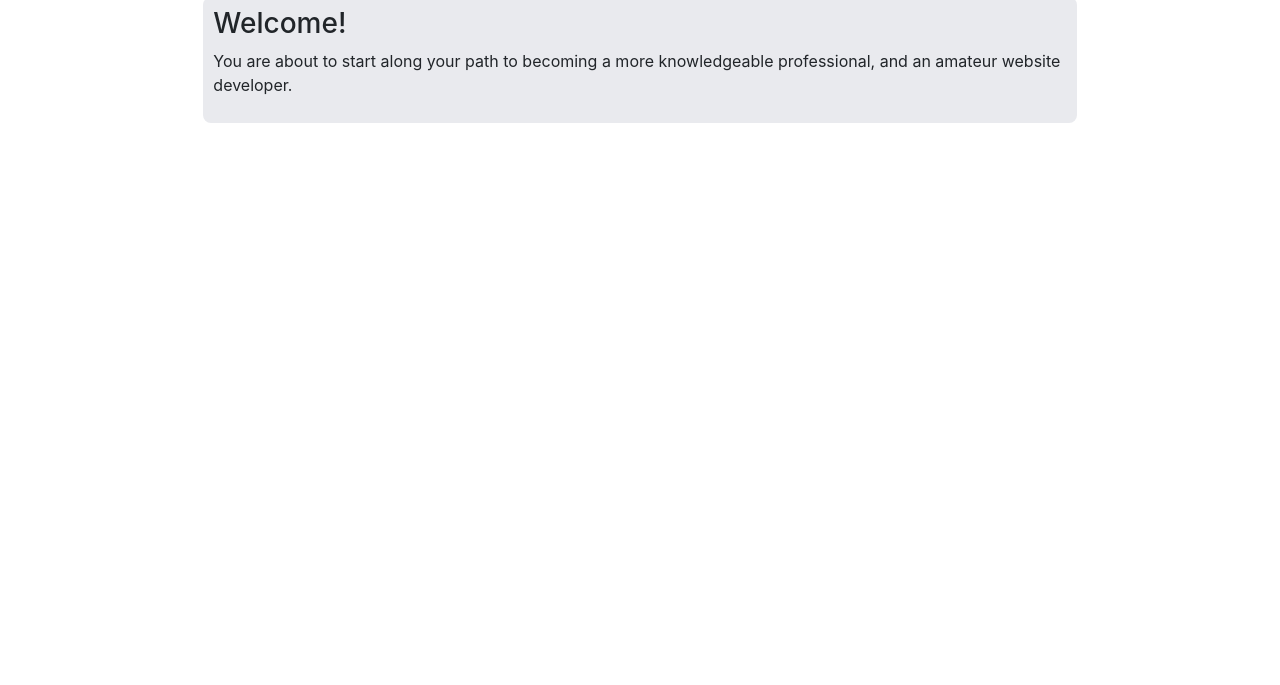
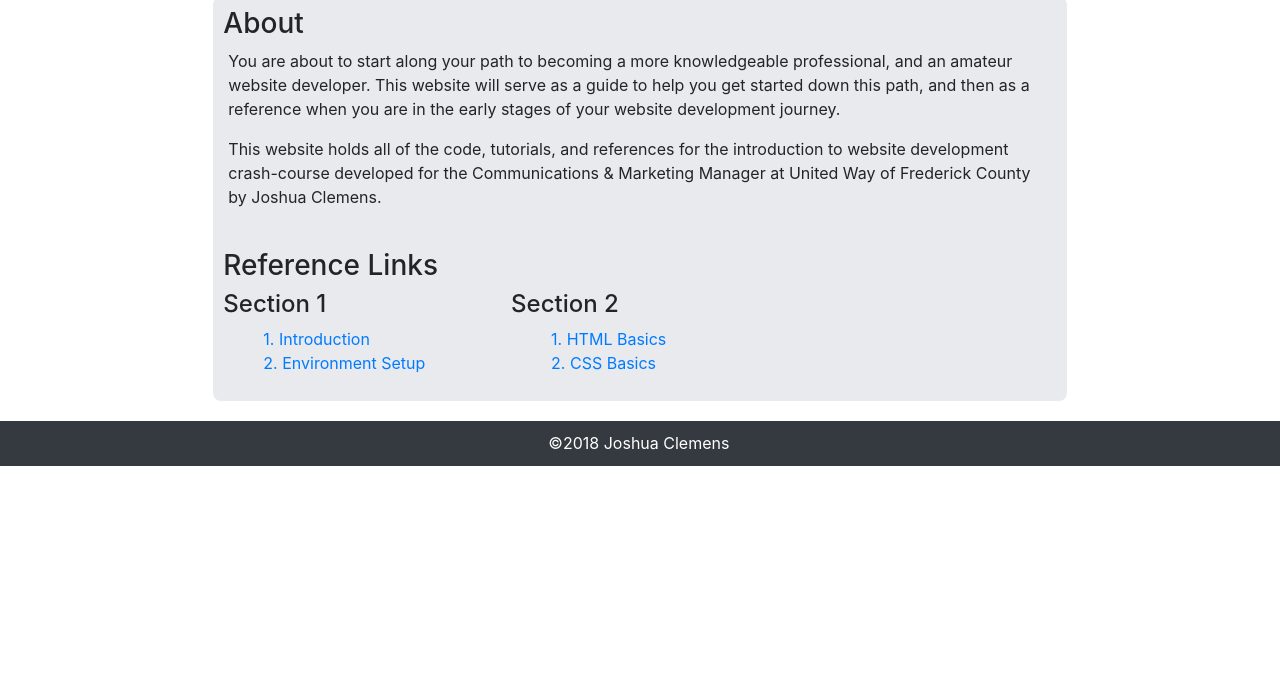
Before and after one commit to JMClemens/IntroWebDev, a plain HTML site: page Website/index.html in a window 1280 px wide. Shown: the part 115-800 px from the top of the page. Drawn offline with nearby package versions, Linux system fonts and the light colour scheme.

Commit message:
Homepage finished for sections 1-4

```diff
--- a/Website/css/main.css
+++ b/Website/css/main.css
@@ -42,3 +42,21 @@ code {
   background-color: #E9EAEE;
   padding: 10px;
 }
+#content p {
+  margin-left: 5px;
+  margin-right: 5px;
+}
+#section_links ul {
+  list-style: none;
+}
+.wrapper {
+  width: 100%;
+}
+footer {
+  margin-top: 20px;
+  color: white;
+  height: 45px;
+}
+footer div {
+  margin-top:10px;
+}
--- a/Website/index.html
+++ b/Website/index.html
@@ -14,8 +14,8 @@
     <title>Web Dev</title>
   </head>
   <body>
-  <div id="wrapper">
-    <nav class="navbar navbar-expand-lg navbar-light bg-light">
+  <div id="wrapper" class="container-fluid">
+    <nav class="navbar navbar-expand-lg navbar-dark bg-dark">
       <a class="navbar-brand" href="#">Intro to Website Development</a>
       <button class="navbar-toggler" type="button" data-toggle="collapse" data-target="#navbarSupportedContent" aria-controls="navbarSupportedContent" aria-expanded="false" aria-label="Toggle navigation">
         <span class="navbar-toggler-icon"></span>
@@ -34,17 +34,21 @@
               Sections
             </a>
             <div class="dropdown-menu" aria-labelledby="navbarDropdown">
-              <a class="dropdown-item" href="#">1. Introduction</a>
-              <a class="dropdown-item" href="#">2. Environment Setup</a>
+              <a class="dropdown-item" href="/s1/intro.html">1. Introduction</a>
+              <a class="dropdown-item" href="/s1/environment.html">2. Environment Setup</a>
               <div class="dropdown-divider"></div>
-              <a class="dropdown-item" href="#">Something else here</a>
+              <a class="dropdown-item" href="/s2/hbasics.html">3. HTML Basics</a>
+              <a class="dropdown-item" href="/s2/cbasics.html">4. CSS Basics</a>
+              <div class="dropdown-divider"></div>
             </div>
           </li>
         </ul>
+        <!--
         <form class="form-inline my-2 my-lg-0" id="search">
           <input class="form-control mr-sm-2" type="search" placeholder="Search" aria-label="Search">
           <button class="btn btn-outline-success my-2 my-sm-0" type="submit">Search</button>
         </form>
+        -->
       </div>
     </nav>
     <div id="header">
@@ -55,11 +59,36 @@
     <div class="row">
       <div class="col-sm-0 col-md-2"></div>
       <div id="content" class="col-sm-12 col-md-8">
-        <h3>Welcome!</h3>
-        <p>You are about to start along your path to becoming a more knowledgeable professional, and an amateur website developer.</p>
+        <h3>About</h3>
+        <p>You are about to start along your path to becoming a more knowledgeable professional, and an amateur website developer. This website will serve as a guide to help you get started down this path, and then as a reference when you are in the early stages of your website development journey.</p>
+        <p>This website holds all of the code, tutorials, and references for the introduction to website development crash-course developed for the Communications &amp; Marketing Manager at United Way of Frederick County by Joshua Clemens.</p>
+        <br>
+        <h3>Reference Links</h3>
+        <div class="row" id="section_links">
+          <div class="col-md-4">
+            <h4>Section 1</h4>
+            <ul>
+              <li><a href="/s1/intro.html">1. Introduction</a></li>
+              <li><a href="/s1/environment.html">2. Environment Setup</a></li>
+            </ul>
+          </div>
+          <div class="col-md-4">
+            <h4>Section 2</h4>
+            <ul>
+              <li><a href="/s2/hbasics.html">1. HTML Basics</a></li>
+              <li><a href="/s2/cbasics.html">2. CSS Basics</a></li>
+            </ul>
+          </div>
+          <div class="col-md-4">
+
+          </div>
+        </div>
       </div>
       <div class="col-sm-0 col-md-2"></div>
     </div>
+    <footer class="row bg-dark justify-content-center">
+      <div class="col-md-2">&copy;2018 Joshua Clemens</div>
+    </footer>
   </div>
     <!-- Optional JavaScript -->
     <!-- jQuery first, then Popper.js, then Bootstrap JS -->
```
